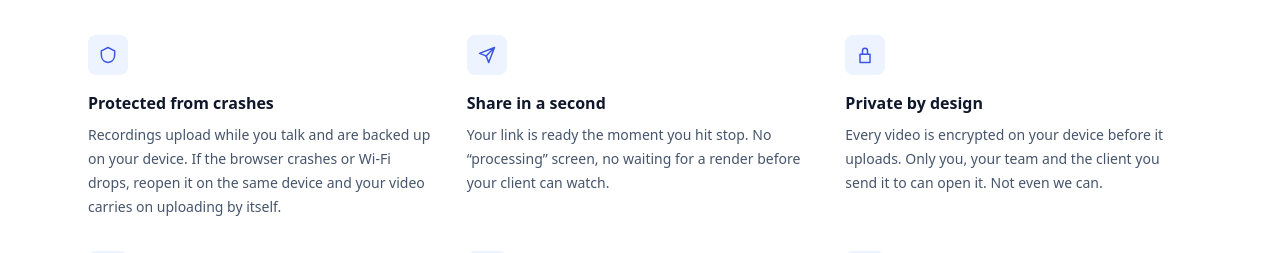
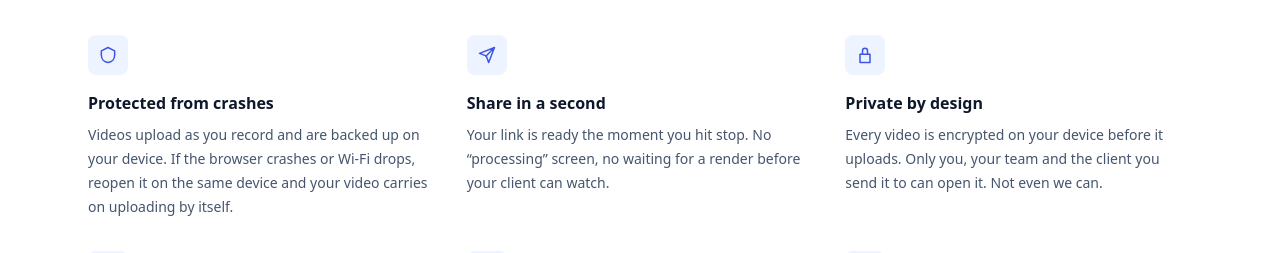
Before and after one commit to josiahlongfield-jpg/FRAMECAST, a Next.js app in the folder apps/web/: page / in a window 1280 px wide. Shown: the part 1320-1573 px from the top of the page. Built offline with nearby package versions, Linux system fonts and the light colour scheme; no server answers.

Commit message:
Homepage: "Videos upload as you record"
Co-Authored-By: Claude Opus 5.5 (1M context) <noreply@anthropic.com>
Claude-Session: https://claude.ai/code/session_01P4tJ6w28EeQUWxeH5NAmsb

```diff
--- a/apps/web/src/app/page.tsx
+++ b/apps/web/src/app/page.tsx
@@ -5,7 +5,7 @@ import SiteFooter from "@/components/SiteFooter";
 const PILLARS = [
   {
     title: "Protected from crashes",
-    body: "Recordings upload while you talk and are backed up on your device. If the browser crashes or Wi-Fi drops, reopen it on the same device and your video carries on uploading by itself.",
+    body: "Videos upload as you record and are backed up on your device. If the browser crashes or Wi-Fi drops, reopen it on the same device and your video carries on uploading by itself.",
     icon: "M12 3l8 4v5c0 5-3.5 8.5-8 9-4.5-.5-8-4-8-9V7z",
   },
   {
```
